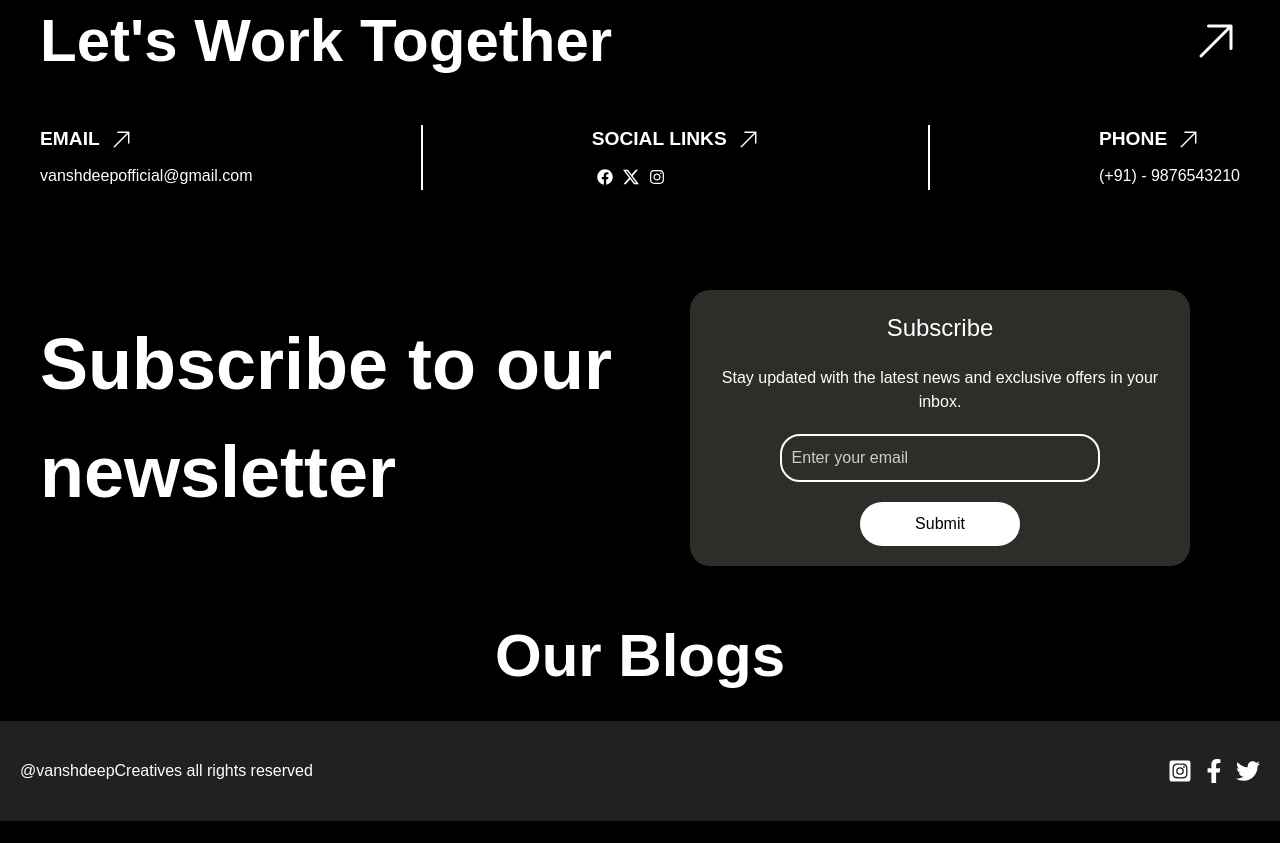
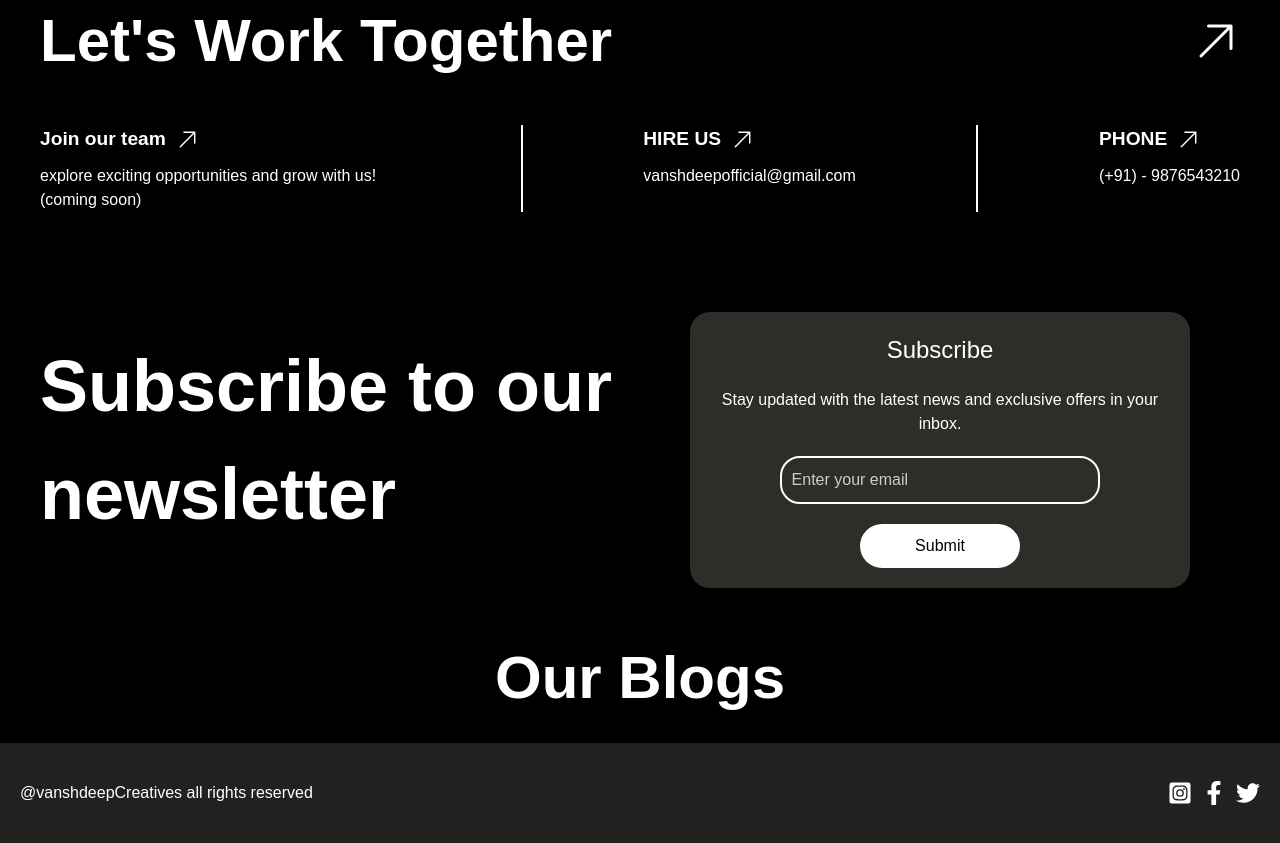
Before and after one commit to Pranjal0981/Karta-Lucia, a React (Create React App) app: page / in a window 1280 px wide. Shown: the part 1840-2683 px from the top of the page. Before the commit the page ends 2661 px from the top, so only its background shows below. Built offline with nearby package versions, Linux system fonts and the light colour scheme; no server answers; the HTML template or start-up script is replaced by a standard one.

Commit message:
Update Contact.jsx

```diff
--- a/src/Home/Contact/Contact.jsx
+++ b/src/Home/Contact/Contact.jsx
@@ -1,10 +1,6 @@
 import React from "react";
 import "./Contact.css";
 import { HiOutlineArrowUpRight } from "react-icons/hi2";
-import { FaFacebook } from "react-icons/fa";
-import { FaInstagram } from "react-icons/fa";
-import { BsTwitterX } from "react-icons/bs";
-import { FaLinkedin } from "react-icons/fa";
 
 const ContactSection = () => {
   return (
@@ -17,14 +13,32 @@ const ContactSection = () => {
           <HiOutlineArrowUpRight />
         </div>
       </div>
+
       <div className="contact-info">
+
+        <div className="contact-item">
+          <h3 className="contact-title">
+            <div className="contact-link">
+             Join our team{" "}
+              <span className="arrow">
+                <HiOutlineArrowUpRight />
+              </span>
+            </div>
+          </h3>
+          <p className="contact-details">explore exciting opportunities and grow with us!(coming soon)</p>
+        </div>
+
+
+        <div className="vertical-line">
+        </div>
+
         <div className="contact-item">
           <h3 className="contact-title">
             <a
               href="mailto:vanshdeepofficial@gmail.com"
               className="contact-link"
             >
-              EMAIL{" "}
+              HIRE US{" "}
               <span className="arrow">
                 <HiOutlineArrowUpRight />
               </span>
@@ -36,35 +50,8 @@ const ContactSection = () => {
             </a>
           </p>
         </div>
+
         <div className="vertical-line">
-
-        </div>
-        <div className="contact-item">
-          <h3 className="contact-title">
-            <div className="contact-link">
-              SOCIAL LINKS{" "}
-              <span className="arrow">
-                <HiOutlineArrowUpRight />
-              </span>
-            </div>
-          </h3>
-          <p className="contact-details">
-            <a
-              href="https://m.facebook.com/p/1shdeep-100069412633422/"
-              className="si"
-            >
-              <FaFacebook />
-            </a>{" "}
-            <a href="https://twitter.com/1shdeep_?lang=en" className="si">
-              <BsTwitterX />
-            </a>{" "}
-            <a href="https://www.instagram.com/1shdeep/?hl=en" className="si">
-              <FaInstagram />
-            </a>
-          </p>
-        </div>
-        <div className="vertical-line">
-
         </div>
 
         <div className="contact-item">
```
